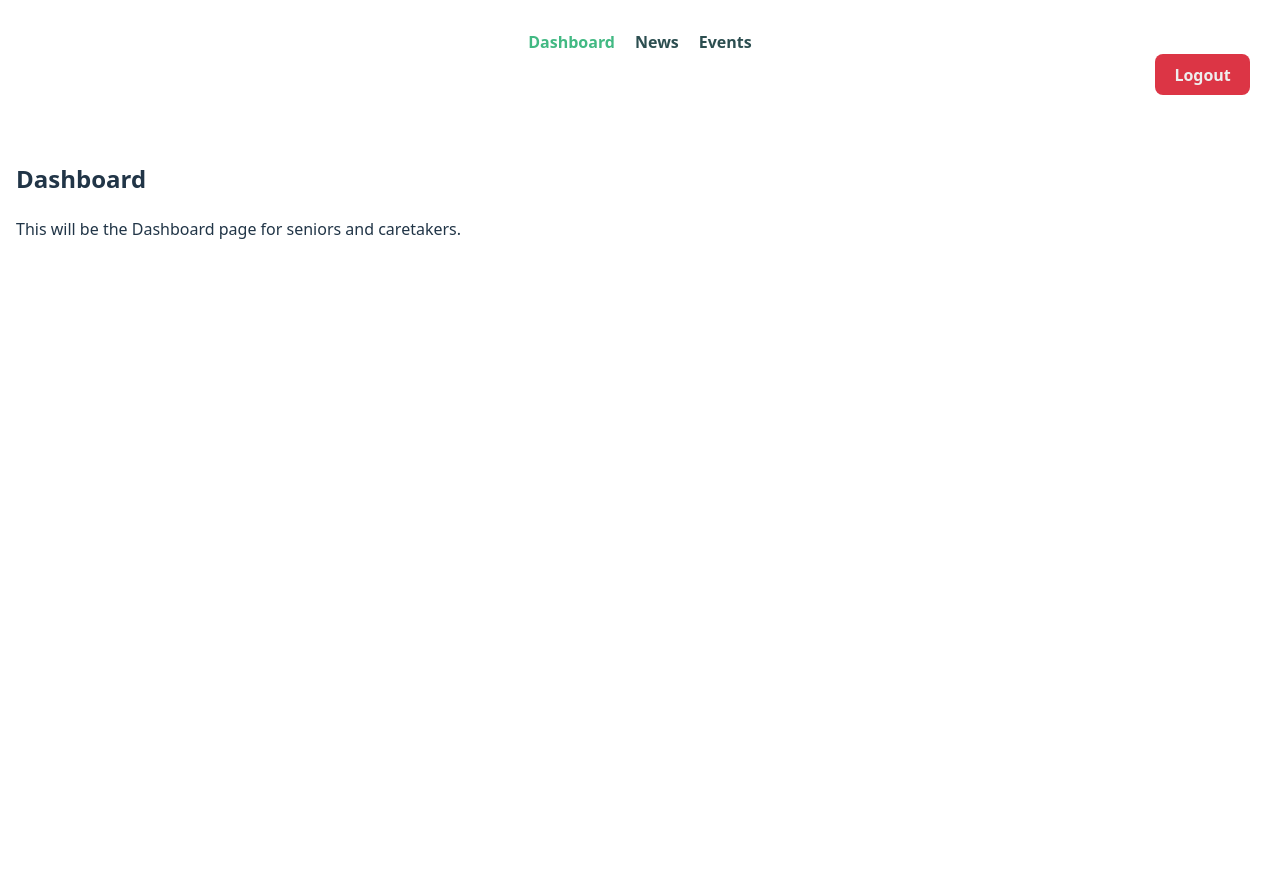
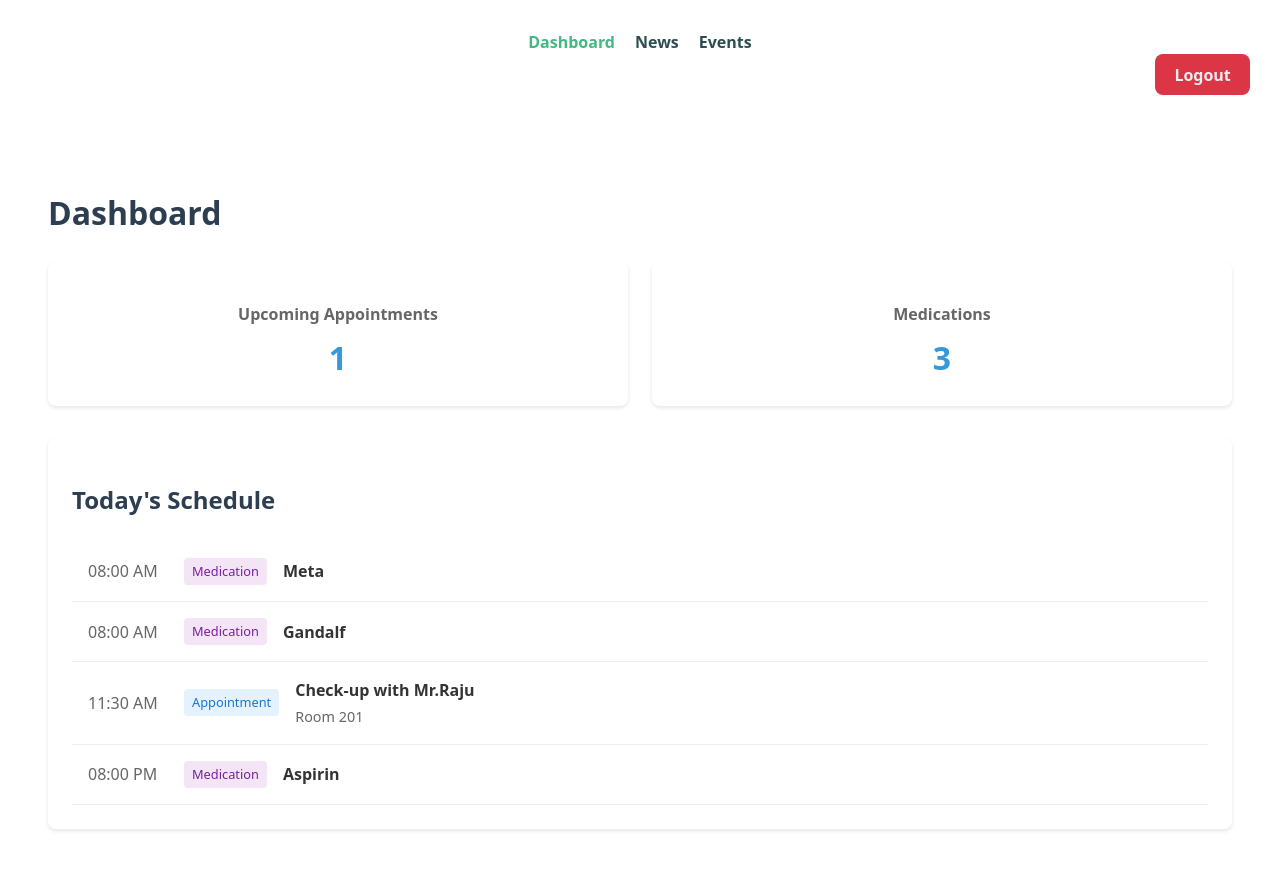
Before and after one commit to 21f3001925/soft-engg-project-may-2025-se-May-11, a Vue app in the folder frontend/: page /dashboard in a window 1280 px wide. Both pictures are taken after typing "Sample", "Sample123" into the empty fields and a click on the button "Sign In". Shown: the top 870 px of the page. Before the commit the page ends 800 px from the top, so only its background shows below. Built offline with nearby package versions, Linux system fonts and the light colour scheme.

Commit message:
Add basic dashboard page with reusable components and mock api data

```diff
--- /dev/null
+++ b/frontend/src/components/ScheduleRowItem.vue
@@ -0,0 +1,70 @@
+<script setup>
+defineProps({
+  schedule: {
+    type: Object,
+    required: true,
+  },
+});
+</script>
+
+<template>
+  <div class="schedule-item">
+    <div class="schedule-time">{{ schedule.time }}</div>
+    <div class="schedule-type" :class="schedule.type">
+      {{ schedule.type }}
+    </div>
+    <div class="schedule-details">
+      <h4>{{ schedule.name }}</h4>
+      <p v-if="schedule.details">{{ schedule.details }}</p>
+    </div>
+  </div>
+</template>
+
+<style scoped>
+.schedule-item {
+  display: flex;
+  align-items: center;
+  gap: 1rem;
+  padding: 1rem;
+  border-bottom: 1px solid #eee;
+}
+
+.schedule-time {
+  min-width: 80px;
+  color: #666;
+  font-weight: 500;
+}
+
+.schedule-type {
+  padding: 4px 8px;
+  border-radius: 4px;
+  font-size: 0.8rem;
+  font-weight: 500;
+  text-transform: capitalize;
+}
+
+.schedule-type.appointment {
+  background-color: #e3f2fd;
+  color: #1976d2;
+}
+
+.schedule-type.medication {
+  background-color: #f3e5f5;
+  color: #7b1fa2;
+}
+
+.schedule-details {
+  flex: 1;
+}
+
+.schedule-details h4 {
+  margin: 0;
+  color: #333;
+}
+
+.schedule-details p {
+  margin: 0.25rem 0 0;
+  color: #666;
+  font-size: 0.9rem;
+}
+</style>
--- /dev/null
+++ b/frontend/src/components/StatCard.vue
@@ -0,0 +1,42 @@
+<script setup>
+defineProps({
+  title: {
+    type: String,
+    required: true,
+  },
+  value: {
+    type: [Number, String],
+    required: true,
+  },
+});
+</script>
+
+<template>
+  <div class="stat-card">
+    <h3>{{ title }}</h3>
+    <p class="stat-number">{{ value }}</p>
+  </div>
+</template>
+
+<style scoped>
+.stat-card {
+  background: white;
+  padding: 1.5rem;
+  border-radius: 8px;
+  box-shadow: 0 2px 4px rgba(0, 0, 0, 0.1);
+  text-align: center;
+}
+
+.stat-card h3 {
+  color: #666;
+  margin-bottom: 0.5rem;
+  font-size: 1rem;
+}
+
+.stat-number {
+  font-size: 2rem;
+  font-weight: bold;
+  color: #3498db;
+  margin: 0;
+}
+</style>
--- a/frontend/src/services/mockApiService.js
+++ b/frontend/src/services/mockApiService.js
@@ -1,3 +1,10 @@
+const mockSchedules = [
+  { id: 1, type: 'medication', name: 'Meta', time: '08:00 AM', taken: true },
+  { id: 2, type: 'medication', name: 'Gandalf', time: '08:00 AM', taken: false },
+  { id: 3, type: 'appointment', name: 'Check-up with Mr.Raju', time: '11:30 AM', details: 'Room 201' },
+  { id: 4, type: 'medication', name: 'Aspirin', time: '08:00 PM', taken: false },
+];
+
 export default {
   login() {
     return new Promise((resolve) => {
@@ -13,4 +20,12 @@ export default {
       }, 500);
     });
   },
+
+  getSchedules() {
+    return new Promise((resolve) => {
+      setTimeout(() => {
+        resolve({ data: mockSchedules });
+      }, 500);
+    });
+  },
 };
--- /dev/null
+++ b/frontend/src/store/scheduleStore.js
@@ -0,0 +1,37 @@
+import { defineStore } from 'pinia';
+import mockApiService from '../services/mockApiService.js';
+
+export const useScheduleStore = defineStore('schedule', {
+  state: () => ({
+    schedule: {
+      items: [],
+      loading: false,
+      error: null,
+    },
+    // you can more state objects here
+  }),
+
+  getters: {
+    upcomingAppointments: (state) => {
+      return state.schedule.items.filter((item) => item.type === 'appointment' && !item.taken);
+    },
+    medications: (state) => {
+      return state.schedule.items.filter((item) => item.type === 'medication');
+    },
+  },
+
+  actions: {
+    async fetchSchedules() {
+      this.schedule.loading = true;
+      this.schedule.error = null;
+      try {
+        const response = await mockApiService.getSchedules();
+        this.schedule.items = response.data;
+      } catch (error) {
+        this.schedule.error = error;
+      } finally {
+        this.schedule.loading = false;
+      }
+    },
+  },
+});
--- a/frontend/src/views/Dashboard.vue
+++ b/frontend/src/views/Dashboard.vue
@@ -1,7 +1,89 @@
-<script setup></script>
+<script setup>
+import { onMounted } from 'vue';
+import { useScheduleStore } from '../store/scheduleStore';
+import StatCard from '../components/StatCard.vue';
+import ScheduleRowItem from '../components/ScheduleRowItem.vue';
+
+const scheduleStore = useScheduleStore();
+
+onMounted(async () => {
+  await scheduleStore.fetchSchedules();
+});
+</script>
+
 <template>
-  <div>
-    <h2>Dashboard</h2>
-    <p>This will be the Dashboard page for seniors and caretakers.</p>
+  <div class="dashboard">
+    <h1>Dashboard</h1>
+
+    <div class="stats-section">
+      <StatCard title="Upcoming Appointments" :value="scheduleStore.upcomingAppointments.length" />
+      <StatCard title="Medications" :value="scheduleStore.medications.length" />
+    </div>
+
+    <div class="schedule-section">
+      <h2>Today's Schedule</h2>
+      <div v-if="scheduleStore.schedule.loading" class="loading">Loading schedules...</div>
+
+      <div v-else-if="scheduleStore.schedule.error" class="error">
+        {{ scheduleStore.schedule.error }}
+      </div>
+
+      <div v-else-if="scheduleStore.schedule.items.length === 0" class="empty">No schedules for today</div>
+
+      <div v-else class="schedule-list">
+        <ScheduleRowItem v-for="schedule in scheduleStore.schedule.items" :key="schedule.id" :schedule="schedule" />
+      </div>
+    </div>
   </div>
 </template>
+
+<style scoped>
+.dashboard {
+  padding: 2rem;
+  max-width: 1200px;
+  margin: 0 auto;
+}
+
+.dashboard h1 {
+  margin-bottom: 2rem;
+  color: #2c3e50;
+  font-size: 2rem;
+}
+
+.stats-section {
+  display: grid;
+  grid-template-columns: repeat(auto-fit, minmax(250px, 1fr));
+  gap: 1.5rem;
+  margin-bottom: 2rem;
+}
+
+.schedule-section {
+  background: white;
+  padding: 1.5rem;
+  border-radius: 8px;
+  box-shadow: 0 2px 4px rgba(0, 0, 0, 0.1);
+}
+
+.schedule-section h2 {
+  margin-bottom: 1.5rem;
+  color: #2c3e50;
+  font-size: 1.5rem;
+}
+
+.schedule-list {
+  display: flex;
+  flex-direction: column;
+}
+
+.loading,
+.error,
+.empty {
+  text-align: center;
+  padding: 2rem;
+  color: #666;
+}
+
+.error {
+  color: #e74c3c;
+}
+</style>
```
